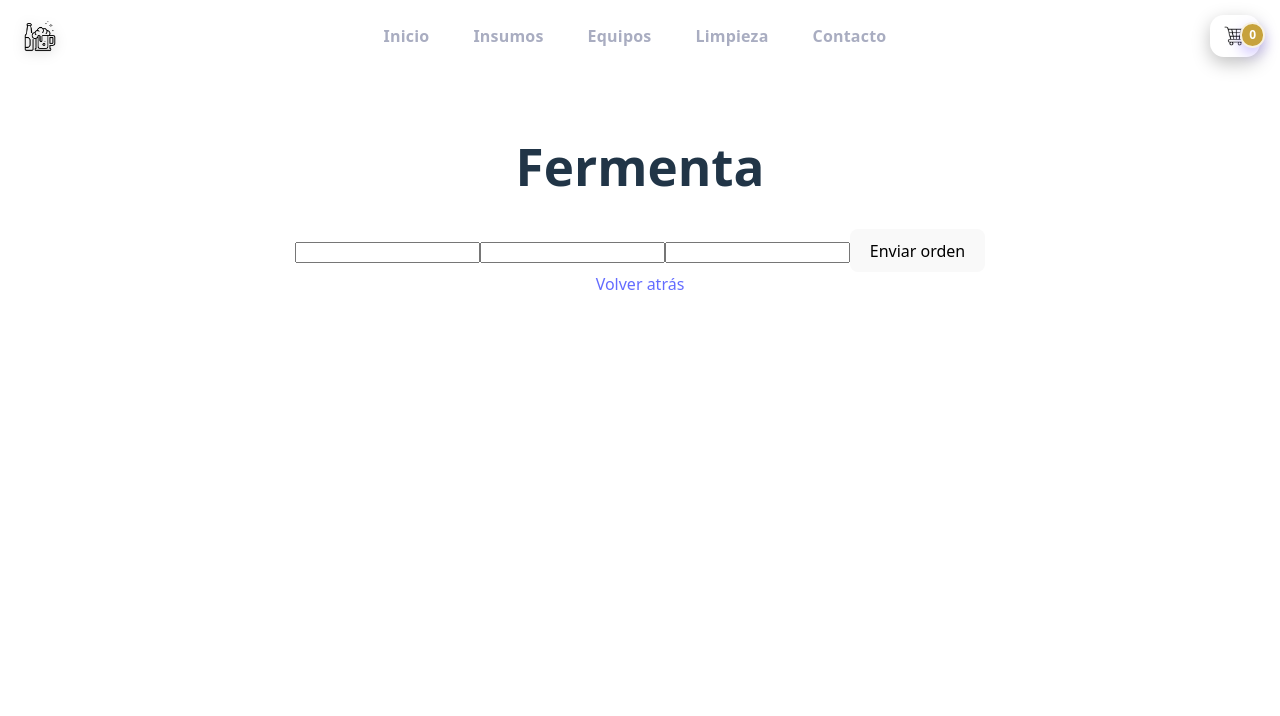
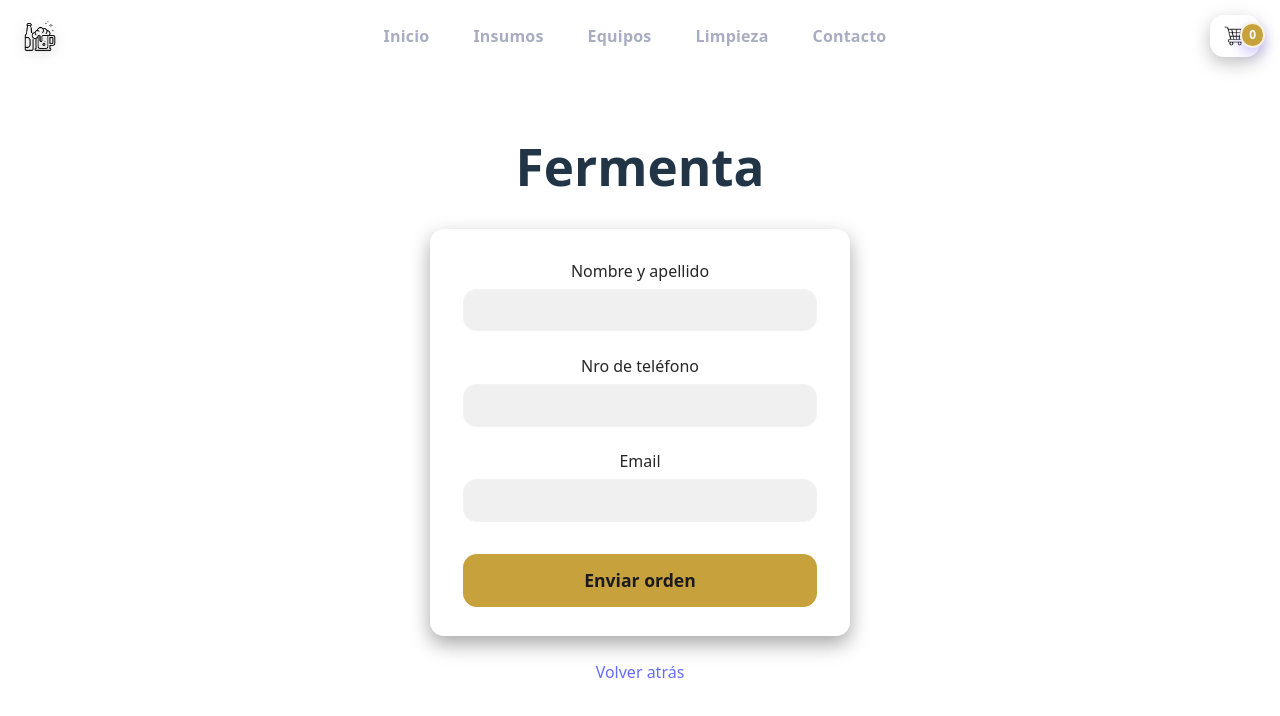
Before and after one commit to ggarello/e-commerce, a React (Vite) app: page /checkout in a window 1280 px wide. Shown: the top 716 px of the page. Built offline with nearby package versions, Linux system fonts and the light colour scheme.

Commit message:
entrega final

```diff
--- a/src/components/checkoutForm/checkoutForm.css
+++ b/src/components/checkoutForm/checkoutForm.css
@@ -0,0 +1,82 @@
+:root {
+  --card_COF: rgba(255, 255, 255, 0.06);
+  --border_COF: rgba(255, 255, 255, 0.12);
+  --text_COF: black;
+  --accent_COF: #c7a23c;
+  --muted_COF: #a9adc1;
+  --radius_COF: 14px;
+  --transition_COF: all 0.25s ease;
+  --shadow_COF: 0 8px 20px rgba(0,0,0,0.35);
+}
+
+/* --- Formulario general --- */
+.checkoutForm {
+  background: var(--card_COF);
+  border: 1px solid var(--border_COF);
+  border-radius: var(--radius_COF);
+  padding: 1.8rem 2rem;
+  width: 100%;
+  max-width: 420px;
+  margin: 1.5rem auto;
+  box-shadow: var(--shadow_COF);
+  display: flex;
+  flex-direction: column;
+  gap: 1.4rem;
+}
+
+/* --- Grupo de campo --- */
+.formGroup {
+  display: flex;
+  flex-direction: column;
+  gap: 0.4rem;
+}
+
+/* --- Etiquetas --- */
+.formLabel {
+  font-size: 1rem;
+  color: var(--text_COF);
+  opacity: 0.85;
+}
+
+/* --- Inputs --- */
+.formInput {
+  padding: 0.7rem 1rem;
+  border-radius: var(--radius_COF);
+  background: rgb(240, 240, 240);
+  border: 1px solid var(--border_COF);
+  color: var(--text_COF);
+  font-size: 1rem;
+  transition: var(--transition_COF);
+}
+
+.formInput:focus {
+  border-color: var(--accent_COF);
+  background: rgba(255,255,255,0.09);
+  outline: none;
+  box-shadow: 0 0 0 3px rgba(199, 162, 60, 0.25);
+}
+
+/* --- Botón enviar --- */
+.sendOrder {
+  background: var(--accent_COF);
+  color: #1b1b1f;
+  border: none;
+  padding: 0.9rem 1rem;
+  border-radius: var(--radius_COF);
+  font-size: 1.1rem;
+  font-weight: 600;
+  cursor: pointer;
+  transition: var(--transition_COF);
+  margin-top: 0.6rem;
+}
+
+.sendOrder:hover {
+  background: #e4c56a;
+  transform: translateY(-2px);
+  box-shadow: 0 6px 18px rgba(199,162,60,0.4);
+}
+
+.sendOrder:active {
+  transform: translateY(0px);
+  box-shadow: none;
+}
--- a/src/components/checkoutForm/checkoutForm.jsx
+++ b/src/components/checkoutForm/checkoutForm.jsx
@@ -1,13 +1,49 @@
 import './checkoutForm.css'
 
-const CheckoutForm = ( { dataForm, handleChangeInput, SendOrder } )   => {
+const CheckoutForm = ({ dataForm, handleChangeInput, SendOrder }) => {
     return(
-        <form>
-            <input type='text' name='fullname' value={dataForm.fullname} onChange={handleChangeInput}/>
-            <input type='text' name='phone' value={dataForm.phone} onChange={handleChangeInput}/>
-            <input type='text' name='email' value={dataForm.email} onChange={handleChangeInput}/>
+        <form className='checkoutForm'>
 
-            <button className='sendOrder' onClick={SendOrder}>Enviar orden</button>
+            <div className='formGroup'>
+                <label className='formLabel'>Nombre y apellido</label>
+                <input
+                    type='text'
+                    name='fullname'
+                    className='formInput'
+                    value={dataForm.fullname}
+                    onChange={handleChangeInput}
+                />
+            </div>
+
+            <div className='formGroup'>
+                <label className='formLabel'>Nro de teléfono</label>
+                <input
+                    type='text'
+                    name='phone'
+                    className='formInput'
+                    value={dataForm.phone}
+                    onChange={handleChangeInput}
+                />
+            </div>
+
+            <div className='formGroup'>
+                <label className='formLabel'>Email</label>
+                <input
+                    type='text'
+                    name='email'
+                    className='formInput'
+                    value={dataForm.email}
+                    onChange={handleChangeInput}
+                />
+            </div>
+
+            <button
+                className='sendOrder'
+                onClick={SendOrder}
+            >
+                Enviar orden
+            </button>
+
         </form>
     )
 }
```
Also changed, not shown: src/data/products.json (+14 -14 lines), public/dataImages/densimetro.png (added), public/dataImages/termometro.png (added).
